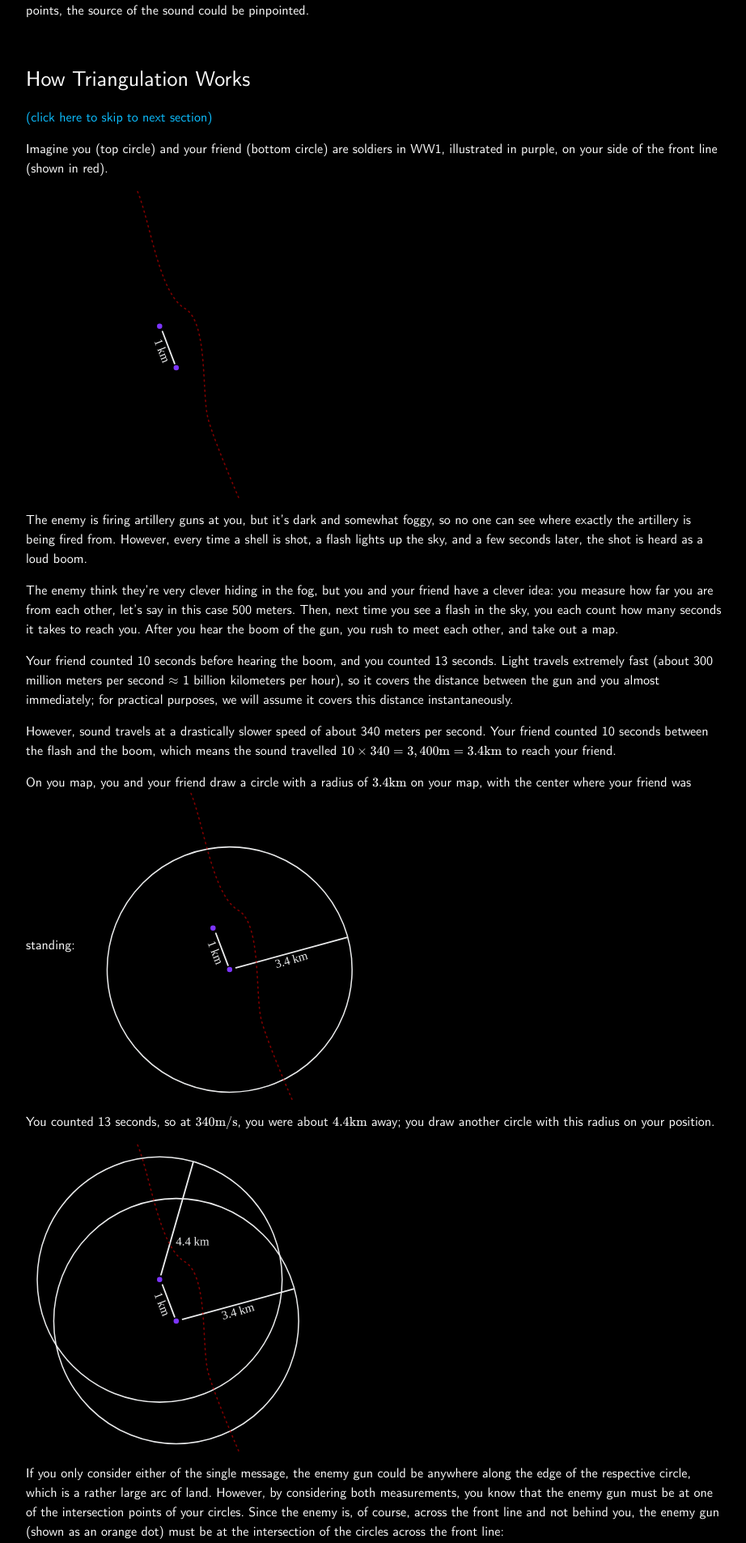
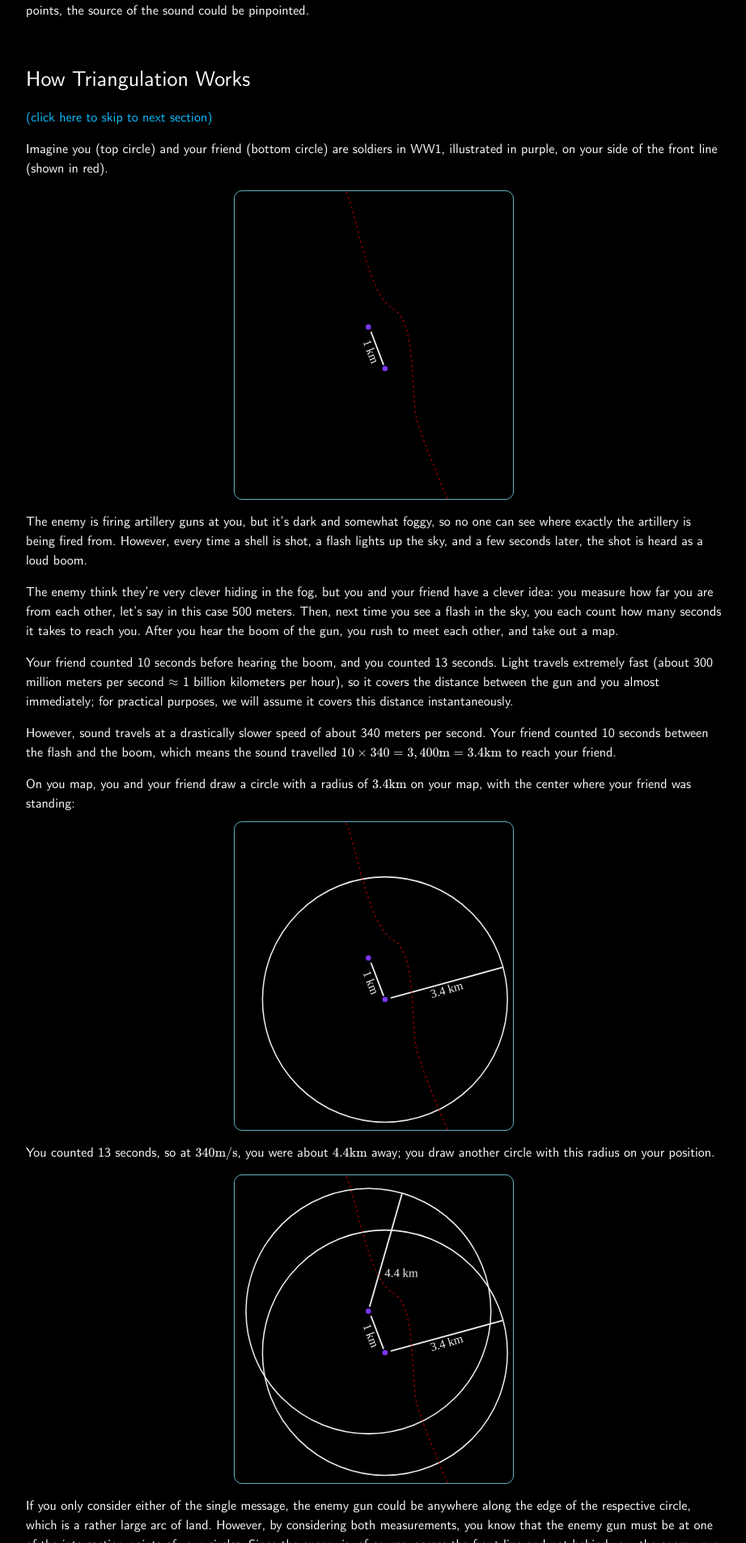
Before and after one commit to 248nonny/248nonny.github.io, a Jekyll site: the page built from Projects/WaveTrace/_posts/2024-01-08-how-it-will-work.md, in a window 1280 px wide. Shown: the part 571-2476 px from the top of the page at 81% size, without its empty margins (178-1100 px from the left). Built offline with Jekyll 4.4.1, drawn with Linux system fonts in a browser that asks for light colours; formulas are drawn with MathJax 3.

Commit message:
made some changes to gallery styles, layouts, and config.

```diff
--- a/_config.yml
+++ b/_config.yml
@@ -39,6 +39,8 @@
 
 
 collections:
+  posts:
+    permalink: /:categories/:year/:title/
   projects:
     output: true
     permalink: /:collection/:name
--- a/_layouts/default.html
+++ b/_layouts/default.html
@@ -1,7 +1,8 @@
 <!DOCTYPE html>
-<html lang="{{ page.lang | default: site.lang | default: "en" }}">
+<html lang="{{ page.lang | default: site.lang | default: 'en' }}">
 
   <script src="https://cdn.mathjax.org/mathjax/latest/MathJax.js?config=TeX-AMS-MML_HTMLorMML" type="text/javascript"></script>
+  <script>0</script>
 
 
   {%- include head.html -%}
--- a/_layouts/gallery.html
+++ b/_layouts/gallery.html
@@ -44,7 +44,7 @@
     {% if img.path contains target_dir %}
         {% assign exists = false %}
         {% for data_image in imgs %}
-            <!-- <p>{{ data_image.filename %}} -->
+            <!-- <p>{{ data_image.filename }} -->
             {% assign target_filename = "filename: "| append: data_image.filename %}
             {% if img.path contains data_image.filename %}{% assign exists = true %}{% endif %}
         {% endfor %}
--- a/_sass/minima-customized/_layout.scss
+++ b/_sass/minima-customized/_layout.scss
@@ -282,8 +282,7 @@
     Galleries
 */
 
-.gallery-image {
-  // max-width: 85%;
+.post-image {
   max-height: 600px;
   border: 1.5px solid $grey-color;
   border-radius: 10px;
@@ -291,6 +290,24 @@
   margin-bottom: 10px;
   margin-top: 10px;
   display: block;
+}
+
+.gallery-image {
+  -webkit-transition-property: all;
+  -webkit-transition-duration: 0.3s;
+  -webkit-transition-timing-function: ease;
+  max-width: 65%;
+  max-height: 600px;
+  border: 1.5px solid $grey-color;
+  border-radius: 10px;
+  margin: auto;
+  margin-bottom: 10px;
+  margin-top: 10px;
+  display: block;
+}
+
+.gallery-image:hover {
+  transform: scale(1.538);
 }
 
 .gallery-video {
```
Also changed, not shown: _projects/WaveTrace.md (+5 -3 lines).
